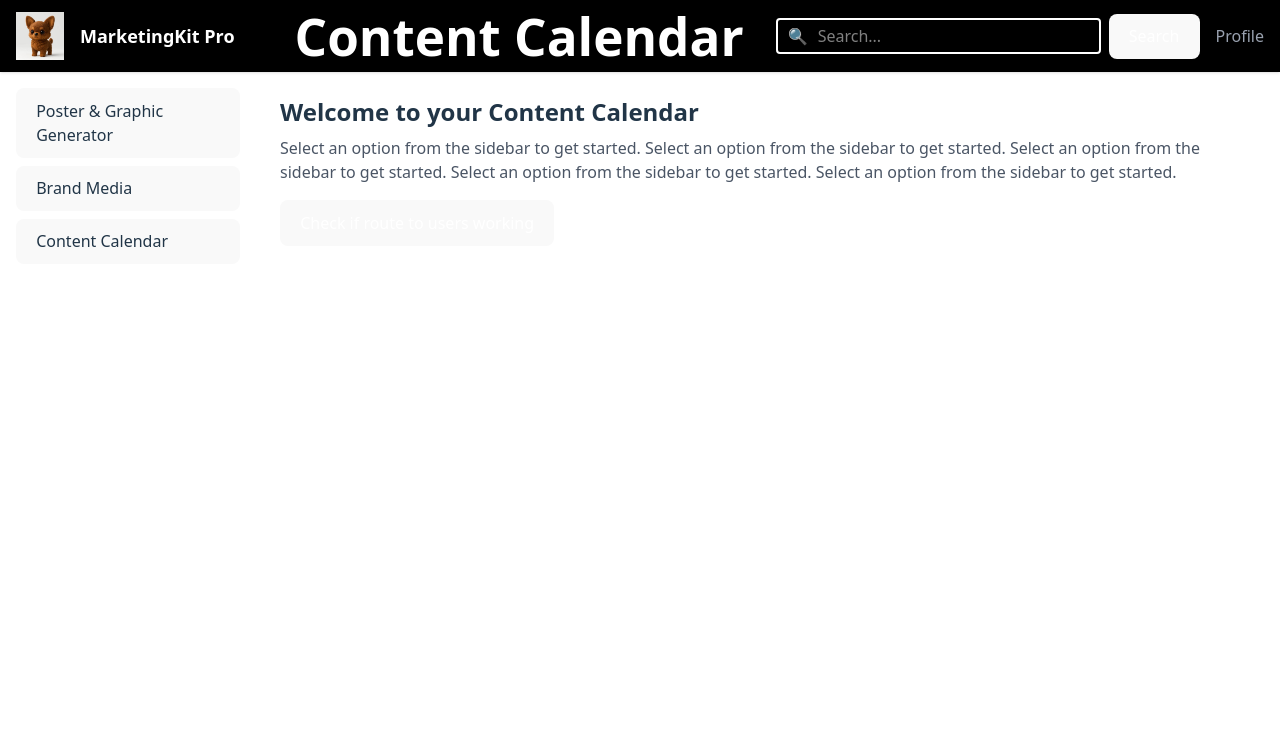
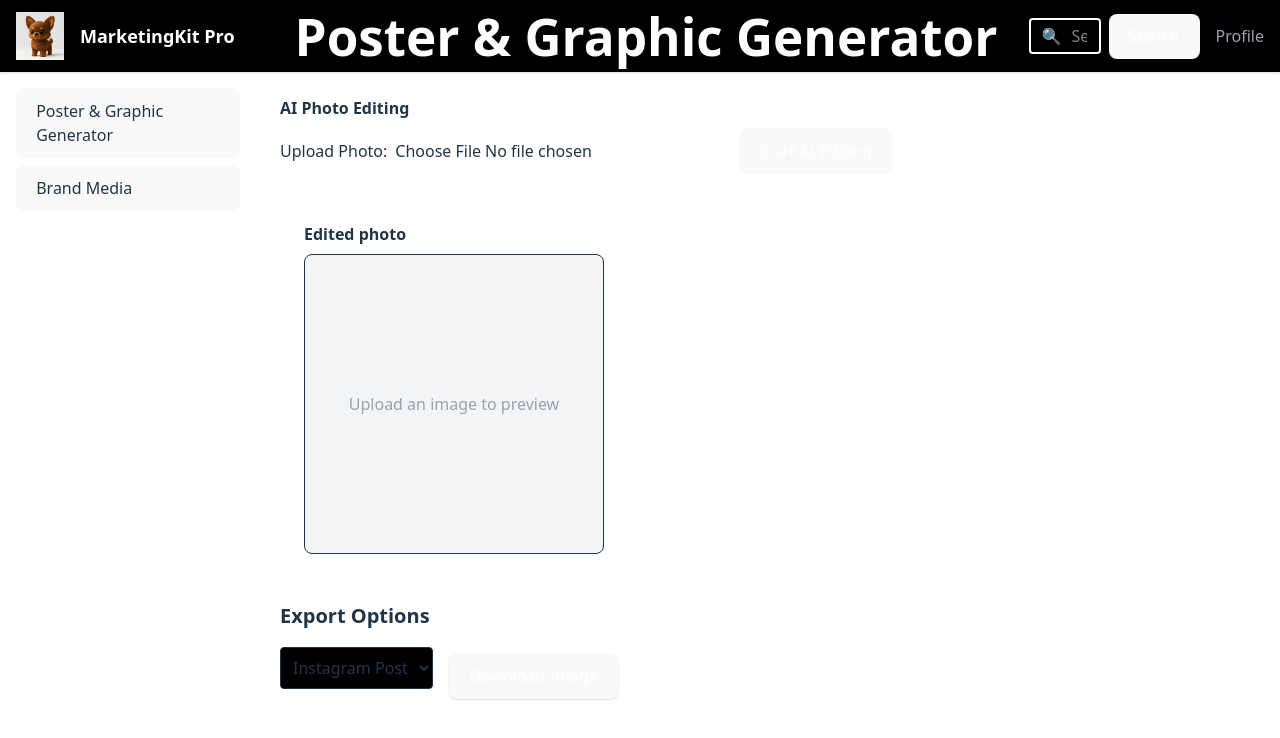
Before and after one commit to DhairyaPal6099/marketingkit-pro, a React (Vite) app: page / in a window 1280 px wide. Shown: the top 738 px of the page. Built offline with nearby package versions, Linux system fonts and the light colour scheme.

Commit message:
Removed content calendar and moved the GET brand media functionality to BrandMedia component

```diff
--- a/src/App.jsx
+++ b/src/App.jsx
@@ -4,7 +4,7 @@ import Sidebar from "./components/Sidebar";
 import MainContent from "./components/MainContent";
 
 function App() {
-  const [sidebarOption, setSidebarOption] = useState('Content Calendar');
+  const [sidebarOption, setSidebarOption] = useState('Poster & Graphic Generator');
 
   return (
     <div className="w-full h-screen flex flex-col">
--- a/src/components/BrandMedia.jsx
+++ b/src/components/BrandMedia.jsx
@@ -27,6 +27,23 @@ function BrandMedia() {
     // Implement save functionality here
     alert("Brand media saved (not really, this is a placeholder).");
   }
+
+  const handleGetBrandMedia = async () => {
+    try {
+        const response = await fetch('http://localhost:7860/users/123/profile',
+          {
+            method: 'GET',
+            headers: { 'Content-Type': 'application/json' },
+          }
+        );
+        const data = await response.json();
+        console.log(data);
+        alert("Check console for response from backend");
+    } catch (error) {
+        console.error("Error calling backend route:", error);
+        alert("Error calling backend route. Check console for details.");
+    }
+  };
 
   return (
     <main className="flex-1 p-6 w-full">
--- a/src/components/ContentCalendar.jsx
+++ /dev/null
@@ -1,33 +0,0 @@
-function ContentCalendar() {
-  const handleButtonClick = async () => {
-    try {
-        const response = await fetch('http://localhost:7860/users/123/profile',
-          {
-            method: 'GET',
-            headers: { 'Content-Type': 'application/json' },
-          }
-        );
-        const data = await response.json();
-        console.log(data);
-        alert("Check console for response from backend");
-    } catch (error) {
-        console.error("Error calling backend route:", error);
-        alert("Error calling backend route. Check console for details.");
-    }
-  };
-
-  return (
-    <main className="flex-1 p-6">
-      <h2 className="text-2xl font-semibold">Welcome to your Content Calendar</h2>
-      <p className="text-gray-600 mt-2">
-        Select an option from the sidebar to get started. Select an option from the sidebar to get started. Select an option from the sidebar to get started. Select an option from the sidebar to get started. Select an option from the sidebar to get started.
-      </p>
-      <button className="mt-4 px-4 py-2 bg-blue-600 text-white rounded hover:bg-blue-700" onClick={ handleButtonClick }>
-        Check if route to users working
-      </button>
-
-    </main>
-  );
-}
-
-export default ContentCalendar;
--- a/src/components/MainContent.jsx
+++ b/src/components/MainContent.jsx
@@ -1,9 +1,7 @@
-import ContentCalendar from "./ContentCalendar";
 import PosterAndGraphicGenerator from "./PosterAndGraphicGenerator";
 import BrandMedia from "./BrandMedia";
 
 function MainContent({ sidebarOption }) {
-  if (sidebarOption === 'Content Calendar') return <ContentCalendar />;
   if (sidebarOption === 'Poster & Graphic Generator') return <PosterAndGraphicGenerator />;
   if (sidebarOption === 'Brand Media') return <BrandMedia />;
   return null;
--- a/src/components/Sidebar.jsx
+++ b/src/components/Sidebar.jsx
@@ -14,12 +14,6 @@ function Sidebar({ setSidebarOption }) {
         >
           Brand Media
         </button>
-        <button
-          onClick={() => setSidebarOption('Content Calendar')}
-          className="block w-full text-left px-2 py-1 rounded hover:bg-gray-200"
-        >
-          Content Calendar
-        </button>
       </nav>
     </aside>
   );
```
